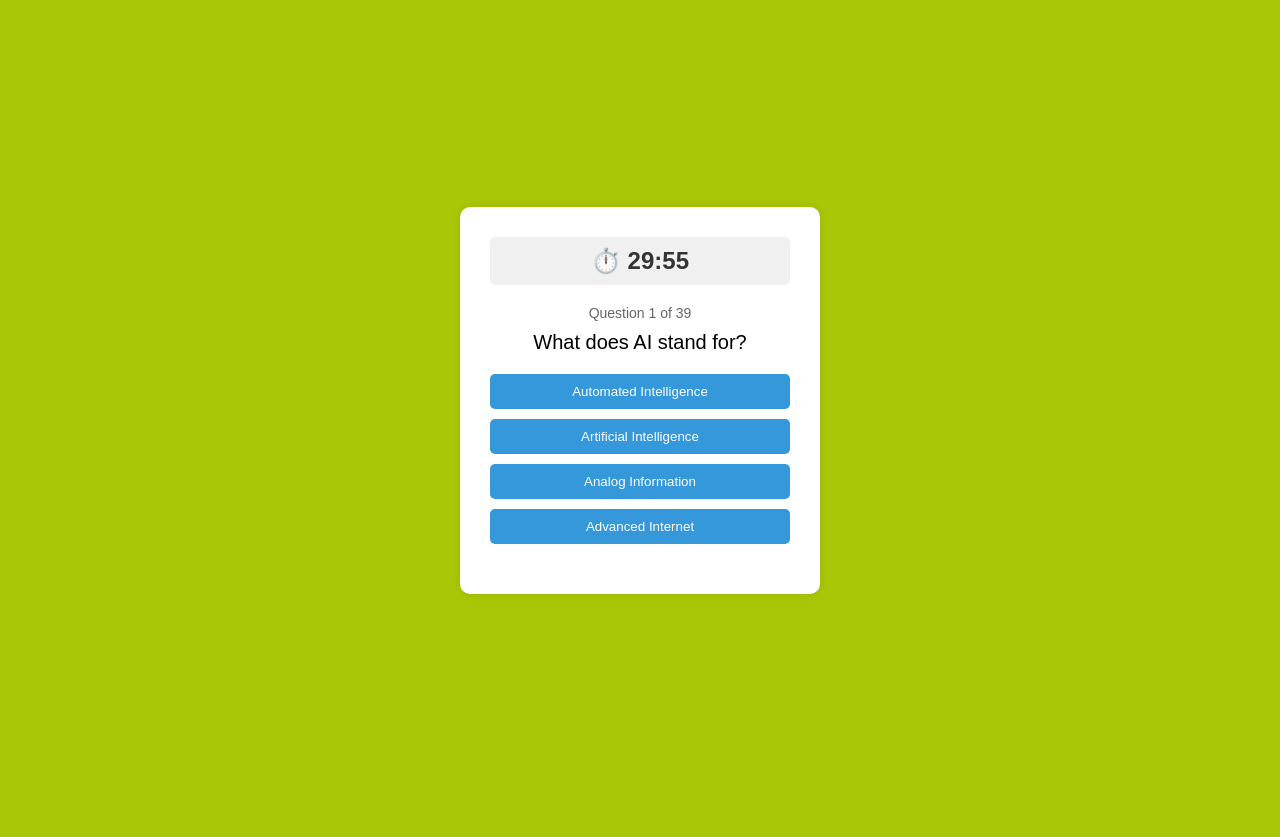
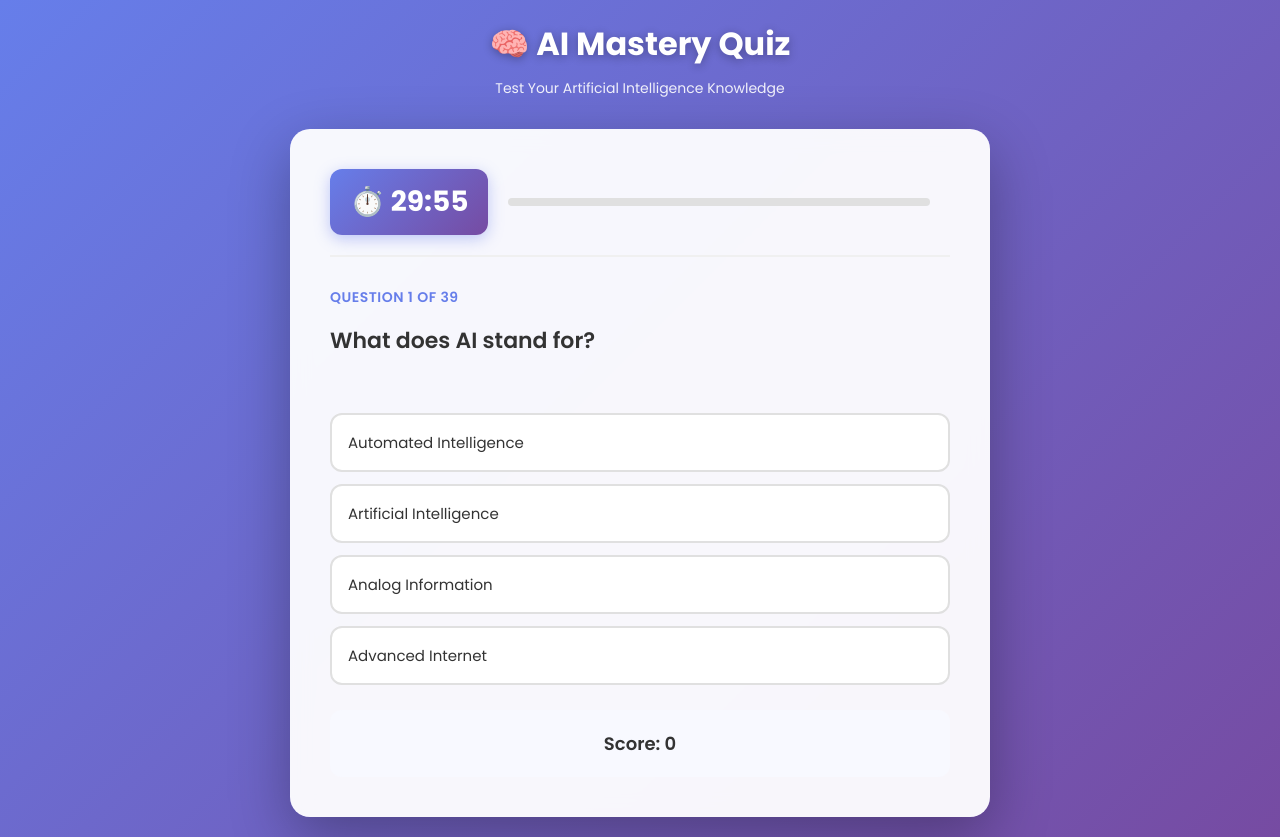
Before and after one commit to Dave870-coder/Dave-Portfolio-website, a plain HTML site: page quiz app/index.html in a window 1280 px wide. Before the commit the page ends 800 px from the top, so only its background shows below. Drawn offline with Linux system fonts and the light colour scheme.

Commit message:
Redesign quiz app with modern, unique layout - gradient backgrounds, smooth animations, progress bar, and enhanced UI

```diff
--- a/quiz app/index.html
+++ b/quiz app/index.html
@@ -1,88 +1,284 @@
 <!DOCTYPE html>
 <html lang="en">
 <head>
-   <link rel="icon" type="image/jpeg" href="anime.jpg"width="100px"/>
+   <link rel="icon" type="image/jpeg" href="anime.jpg" width="100px"/>
   <meta name="viewport" content="width=device-width, initial-scale=1.0" />
-  <title> Quiz App</title>
+  <title>Quiz App - AI Mastery Challenge</title>
+  <link href="https://fonts.googleapis.com/css2?family=Poppins:wght@300;400;600;700;800&display=swap" rel="stylesheet">
   <style>
+    * {
+      margin: 0;
+      padding: 0;
+      box-sizing: border-box;
+    }
+
     body {
-      font-family: Arial, sans-serif;
-      background-color: #aac707;
-      margin: 0;
+      font-family: 'Poppins', sans-serif;
+      background: linear-gradient(135deg, #667eea 0%, #764ba2 100%);
+      min-height: 100vh;
       display: flex;
       justify-content: center;
       align-items: center;
-      height: 100vh;
+      padding: 20px;
     }
+
+    .quiz-wrapper {
+      width: 100%;
+      max-width: 700px;
+    }
+
+    .header {
+      text-align: center;
+      margin-bottom: 30px;
+      color: white;
+    }
+
+    .header h1 {
+      font-size: 32px;
+      margin-bottom: 10px;
+      text-shadow: 0 2px 10px rgba(0,0,0,0.3);
+    }
+
+    .header p {
+      font-size: 14px;
+      opacity: 0.9;
+    }
+
     .quiz-container {
-      background: white;
-      padding: 30px;
-      border-radius: 10px;
-      box-shadow: 0 0 10px rgba(0, 0, 0, 0.1);
-      width: 300px;
+      background: rgba(255, 255, 255, 0.95);
+      backdrop-filter: blur(10px);
+      padding: 40px;
+      border-radius: 20px;
+      box-shadow: 0 20px 60px rgba(0, 0, 0, 0.3);
+      animation: slideIn 0.6s ease-out;
+    }
+
+    @keyframes slideIn {
+      from {
+        opacity: 0;
+        transform: translateY(30px);
+      }
+      to {
+        opacity: 1;
+        transform: translateY(0);
+      }
+    }
+
+    .timer-section {
+      display: flex;
+      justify-content: space-between;
+      align-items: center;
+      margin-bottom: 30px;
+      padding-bottom: 20px;
+      border-bottom: 2px solid #f0f0f0;
+    }
+
+    .timer {
+      font-size: 28px;
+      font-weight: 700;
+      padding: 12px 20px;
+      border-radius: 12px;
+      background: linear-gradient(135deg, #667eea 0%, #764ba2 100%);
+      color: white;
+      min-width: 140px;
       text-align: center;
-      max-height: 90vh;
-      overflow-y: auto;
+      box-shadow: 0 4px 15px rgba(102, 126, 234, 0.4);
+      transition: all 0.3s ease;
     }
-    .timer {
-      font-size: 24px;
-      font-weight: bold;
-      margin-bottom: 20px;
-      padding: 10px;
-      border-radius: 5px;
-      background-color: #f0f0f0;
-      color: #333;
+
+    .timer.warning {
+      background: linear-gradient(135deg, #f093fb 0%, #f5576c 100%);
+      box-shadow: 0 4px 15px rgba(245, 87, 108, 0.4);
     }
-    .timer.warning {
-      background-color: #fff3cd;
-      color: #ff6b6b;
+
+    .timer.danger {
+      background: linear-gradient(135deg, #fa709a 0%, #fee140 100%);
+      animation: pulse 0.6s infinite;
+      box-shadow: 0 4px 15px rgba(250, 112, 154, 0.6);
     }
-    .timer.danger {
-      background-color: #f8d7da;
-      color: #d32f2f;
-      animation: pulse 0.5s infinite;
-    }
+
     @keyframes pulse {
       0%, 100% { transform: scale(1); }
-      50% { transform: scale(1.05); }
+      50% { transform: scale(1.08); }
     }
+
+    .progress-bar {
+      flex: 1;
+      margin: 0 20px;
+      height: 8px;
+      background: #e0e0e0;
+      border-radius: 10px;
+      overflow: hidden;
+    }
+
+    .progress-fill {
+      height: 100%;
+      background: linear-gradient(90deg, #667eea 0%, #764ba2 100%);
+      border-radius: 10px;
+      transition: width 0.3s ease;
+    }
+
+    .question-counter {
+      font-size: 14px;
+      font-weight: 600;
+      color: #667eea;
+      text-transform: uppercase;
+      letter-spacing: 0.5px;
+      margin-bottom: 15px;
+    }
+
     .question {
-      font-size: 20px;
+      font-size: 22px;
+      font-weight: 600;
+      color: #333;
+      margin-bottom: 30px;
+      line-height: 1.6;
+      min-height: 60px;
+    }
+
+    .answers {
+      display: grid;
+      gap: 12px;
+      margin-bottom: 25px;
+    }
+
+    .answer-btn {
+      padding: 16px;
+      border: 2px solid #e0e0e0;
+      background: white;
+      color: #333;
+      border-radius: 12px;
+      cursor: pointer;
+      font-size: 15px;
+      font-weight: 500;
+      transition: all 0.3s ease;
+      position: relative;
+      text-align: left;
+      font-family: 'Poppins', sans-serif;
+    }
+
+    .answer-btn:hover {
+      border-color: #667eea;
+      background: rgba(102, 126, 234, 0.05);
+      transform: translateX(5px);
+    }
+
+    .answer-btn.selected {
+      background: linear-gradient(135deg, #667eea 0%, #764ba2 100%);
+      color: white;
+      border-color: transparent;
+    }
+
+    .answer-btn:disabled {
+      cursor: not-allowed;
+      opacity: 0.6;
+    }
+
+    .score-section {
+      text-align: center;
+      font-size: 18px;
+      color: #333;
+      margin-top: 20px;
+      padding: 20px;
+      background: #f8f9ff;
+      border-radius: 12px;
+      font-weight: 600;
+    }
+
+    .completion-screen {
+      text-align: center;
+    }
+
+    .completion-screen h2 {
+      font-size: 28px;
+      margin-bottom: 20px;
+      background: linear-gradient(135deg, #667eea 0%, #764ba2 100%);
+      -webkit-background-clip: text;
+      -webkit-text-fill-color: transparent;
+      background-clip: text;
+    }
+
+    .completion-screen .score-display {
+      font-size: 48px;
+      font-weight: 800;
+      color: #667eea;
+      margin: 20px 0;
+    }
+
+    .completion-screen .score-text {
+      font-size: 16px;
+      color: #666;
       margin-bottom: 20px;
     }
-    .answer-btn {
-      display: block;
-      margin: 10px 0;
-      padding: 10px;
-      width: 100%;
+
+    .restart-btn {
+      padding: 12px 30px;
+      background: linear-gradient(135deg, #667eea 0%, #764ba2 100%);
+      color: white;
       border: none;
-      background-color: #3498db;
-      color: white;
-      border-radius: 5px;
+      border-radius: 12px;
+      font-size: 15px;
+      font-weight: 600;
       cursor: pointer;
-    }
-    .answer-btn:hover {
-      background-color: #2980b9;
-    }
-    .score {
-      font-size: 18px;
+      transition: all 0.3s ease;
+      font-family: 'Poppins', sans-serif;
       margin-top: 20px;
     }
-    .question-counter {
-      font-size: 14px;
-      color: #666;
-      margin-bottom: 10px;
+
+    .restart-btn:hover {
+      transform: translateY(-2px);
+      box-shadow: 0 10px 25px rgba(102, 126, 234, 0.3);
+    }
+
+    @media (max-width: 600px) {
+      .quiz-container {
+        padding: 25px;
+      }
+
+      .header h1 {
+        font-size: 24px;
+      }
+
+      .question {
+        font-size: 18px;
+      }
+
+      .timer-section {
+        flex-direction: column;
+        gap: 15px;
+      }
+
+      .progress-bar {
+        width: 100%;
+        margin: 0;
+      }
+
+      .timer {
+        width: 100%;
+      }
     }
   </style>
 </head>
 <body>
+  <div class="quiz-wrapper">
+    <div class="header">
+      <h1>🧠 AI Mastery Quiz</h1>
+      <p>Test Your Artificial Intelligence Knowledge</p>
+    </div>
+
     <div class="quiz-container">
       <div id="quiz">
+        <div class="timer-section">
           <div class="timer" id="timer">⏱️ 30:00</div>
+          <div class="progress-bar">
+            <div class="progress-fill" id="progressFill"></div>
+          </div>
+        </div>
         <div class="question-counter" id="counter">Question 1 of 39</div>
         <div class="question" id="question">Question text</div>
-      <div id="answers"></div>
-      <div class="score" id="score"></div>
+        <div class="answers" id="answers"></div>
+        <div class="score-section" id="score"></div>
+      </div>
     </div>
   </div>
   <script>
@@ -133,11 +329,17 @@
     let timeLeft = 30 * 60; // 30 minutes in seconds
     let timerInterval;
     let quizEnded = false;
+    let selectedAnswers = [];
 
     function formatTime(seconds) {
       const mins = Math.floor(seconds / 60);
       const secs = seconds % 60;
       return `⏱️ ${mins}:${secs < 10 ? '0' : ''}${secs}`;
+    }
+
+    function updateProgressBar() {
+      const progress = ((currentQuestion) / quizData.length) * 100;
+      document.getElementById("progressFill").style.width = progress + "%";
     }
 
     function startTimer() {
@@ -168,15 +370,22 @@
     function endQuiz() {
       quizEnded = true;
       clearInterval(timerInterval);
-      const questionEl = document.getElementById("question");
-      const answersEl = document.getElementById("answers");
-      const scoreEl = document.getElementById("score");
-      const counterEl = document.getElementById("counter");
+      const quiz = document.getElementById("quiz");
+      const timeTaken = 30 * 60 - timeLeft;
+      const mins = Math.floor(timeTaken / 60);
+      const secs = timeTaken % 60;
 
-      questionEl.innerText = "Time's Up!";
-      answersEl.innerHTML = "";
-      counterEl.innerText = "";
-      scoreEl.innerText = `Your score: ${score} / ${quizData.length}\n\nTime used: 30:00`;
+      quiz.innerHTML = `
+        <div class="completion-screen">
+          <h2>🎉 Quiz Completed!</h2>
+          <div class="score-display">${score}/${quizData.length}</div>
+          <div class="score-text">
+            <p>⏱️ Time Taken: ${mins}:${secs < 10 ? '0' : ''}${secs}</p>
+            <p>📊 Accuracy: ${Math.round((score / quizData.length) * 100)}%</p>
+          </div>
+          <button class="restart-btn" onclick="location.reload()">🔄 Restart Quiz</button>
+        </div>
+      `;
     }
 
     function loadQuestion() {
@@ -187,11 +396,11 @@
       const scoreEl = document.getElementById("score");
       const counterEl = document.getElementById("counter");
 
-      scoreEl.innerText = "";
       const current = quizData[currentQuestion];
       questionEl.innerText = current.question;
       counterEl.innerText = `Question ${currentQuestion + 1} of ${quizData.length}`;
       answersEl.innerHTML = "";
+      scoreEl.innerText = `Score: ${score}`;
 
       current.answers.forEach((answer, index) => {
         const btn = document.createElement("button");
@@ -200,23 +409,30 @@
         btn.onclick = () => {
           if (index === current.correct) {
             score++;
+            btn.classList.add("selected");
           }
+
+          // Disable all buttons after selection
+          document.querySelectorAll(".answer-btn").forEach(b => {
+            b.disabled = true;
+          });
+
+          // Move to next question after 1 second
+          setTimeout(() => {
             currentQuestion++;
+            updateProgressBar();
             if (currentQuestion < quizData.length) {
               loadQuestion();
             } else {
               clearInterval(timerInterval);
-            questionEl.innerText = "Quiz Completed!";
-            answersEl.innerHTML = "";
-            counterEl.innerText = "";
-            const timeTaken = 30 * 60 - timeLeft;
-            const mins = Math.floor(timeTaken / 60);
-            const secs = timeTaken % 60;
-            scoreEl.innerText = `Your score: ${score} / ${quizData.length}\n\nTime taken: ${mins}:${secs < 10 ? '0' : ''}${secs}`;
+              endQuiz();
             }
+          }, 1000);
         };
         answersEl.appendChild(btn);
       });
+
+      updateProgressBar();
     }
 
     loadQuestion();
```
Lines whose indentation alone changed are shown as unchanged.
